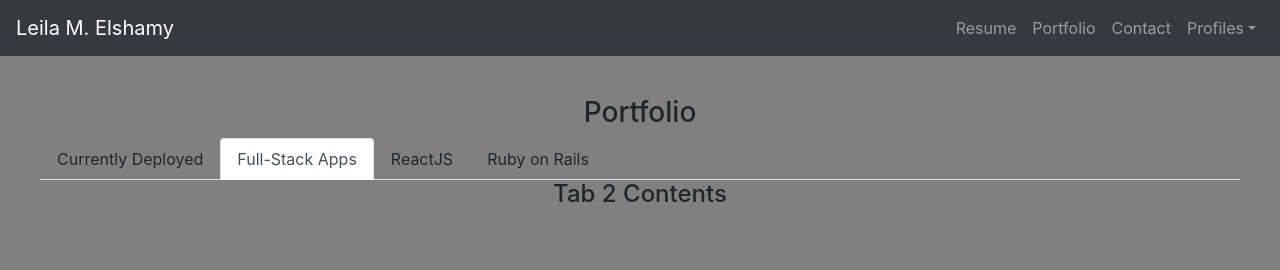
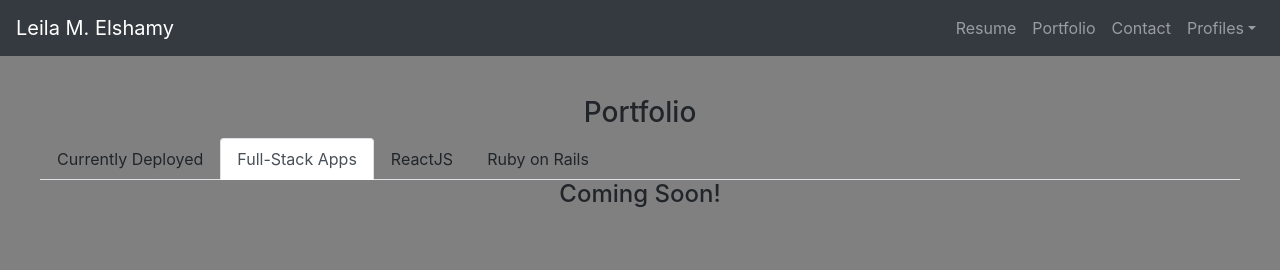
Before and after one commit to elemee3/portfolio-site, a React (Create React App) app: page /portfolio in a window 1280 px wide. Both pictures are taken after a click on the link "Full-Stack Apps". Shown: the top 270 px of the page. Built offline with nearby package versions, Linux system fonts and the light colour scheme.

Commit message:
few more changes to prepare for initial deploy

```diff
--- a/src/pages/Portfolio.js
+++ b/src/pages/Portfolio.js
@@ -122,7 +122,7 @@ class Portfolio extends Component {
           <TabPane tabId="2">
             <Row>
               <Col sm="12">
-                <h4>Tab 2 Contents</h4>
+                <h4>Coming Soon!</h4>
               </Col>
             </Row>
           </TabPane>
@@ -130,7 +130,7 @@ class Portfolio extends Component {
           <TabPane tabId="3">
             <Row>
               <Col sm="12">
-                <h4>Tab 3 Contents</h4>
+                <h4>Coming Soon!</h4>
               </Col>
             </Row>
           </TabPane>
@@ -138,7 +138,7 @@ class Portfolio extends Component {
           <TabPane tabId="4">
             <Row>
               <Col sm="12">
-                <h4>Tab 4 Contents</h4>
+                <h4>Coming Soon!</h4>
               </Col>
             </Row>
           </TabPane>
```
